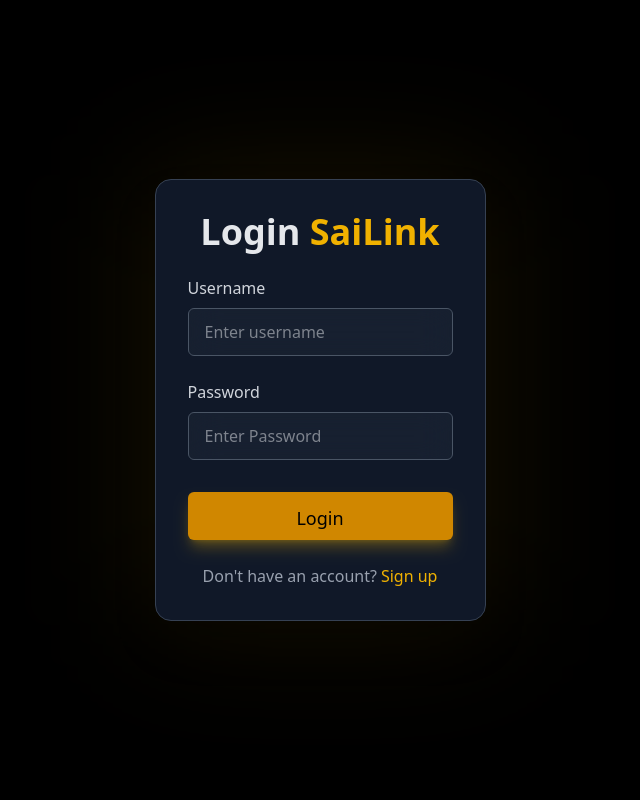
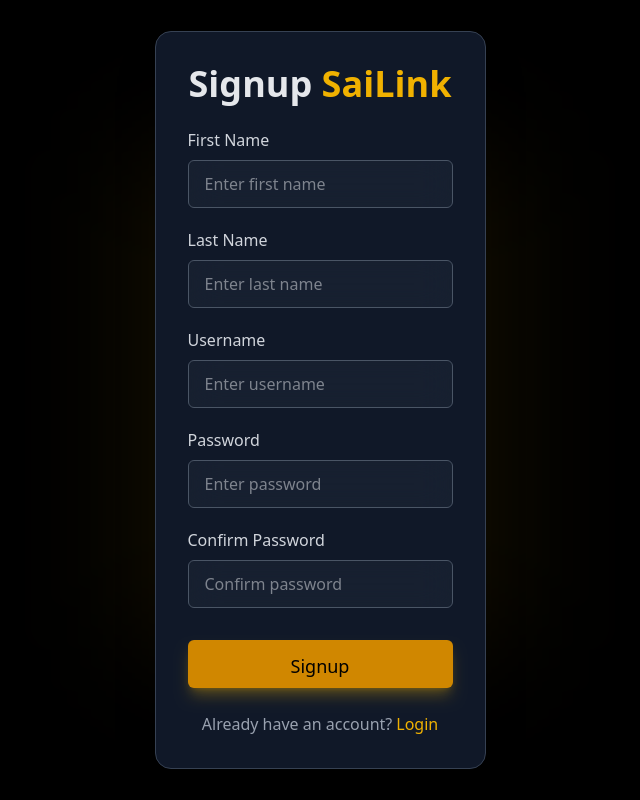
Before and after one commit to SaiPh3r/Chat-App-MERN, a React (Vite) app in the folder frontend/: page / in a window 1280 px wide. Shown: the whole page, without its empty margins (320-960 px from the left). Built offline with nearby package versions, Linux system fonts and the light colour scheme.

Commit message:
signup ui

```diff
--- a/frontend/src/App.jsx
+++ b/frontend/src/App.jsx
@@ -1,10 +1,11 @@
 import React from 'react'
 import Login from './pages/login/login'
+import Signup from './pages/signup/Signup'
 
 const App = () => {
   return (
     <div className='p-4 h-screen flex items-center justify-center '>
-      <Login/>
+      <Signup/>
 
     </div>
   )
--- a/frontend/src/pages/signup/Signup.jsx
+++ b/frontend/src/pages/signup/Signup.jsx
@@ -1,9 +1,100 @@
-import React from 'react'
+import React from 'react';
 
 const Signup = () => {
   return (
-    <div>Signup</div>
-  )
-}
+    <div className="flex justify-center items-center min-h-screen bg-black px-4">
+      {/* Background Glow Effect */}
+      <div className="absolute inset-0 flex justify-center items-center">
+        <div className="w-[350px] h-[500px] rounded-3xl bg-yellow-500/10 blur-3xl"></div>
+      </div>
 
-export default Signup
+      {/* Signup Card */}
+      <div className="relative w-full max-w-md p-8 rounded-2xl shadow-2xl bg-gray-900 border border-gray-700 transition-all duration-300 hover:shadow-yellow-500/20">
+        <h1 className="text-4xl font-bold text-center text-gray-200 mb-6">
+          Signup <span className="text-yellow-500">SaiLink</span>
+        </h1>
+
+        <form className="space-y-5">
+          {/* First Name */}
+          <div>
+            <label className="block text-gray-300 font-medium mb-2">
+              First Name
+            </label>
+            <input
+              type="text"
+              placeholder="Enter first name"
+              className="w-full h-12 px-4 bg-gray-800/50 text-gray-200 border border-gray-600 rounded-md focus:border-yellow-500 focus:ring-2 focus:ring-yellow-500 focus:outline-none transition-all duration-200 backdrop-blur-lg"
+            />
+          </div>
+
+          {/* Last Name */}
+          <div>
+            <label className="block text-gray-300 font-medium mb-2">
+              Last Name
+            </label>
+            <input
+              type="text"
+              placeholder="Enter last name"
+              className="w-full h-12 px-4 bg-gray-800/50 text-gray-200 border border-gray-600 rounded-md focus:border-yellow-500 focus:ring-2 focus:ring-yellow-500 focus:outline-none transition-all duration-200 backdrop-blur-lg"
+            />
+          </div>
+
+          {/* Username */}
+          <div>
+            <label className="block text-gray-300 font-medium mb-2">
+              Username
+            </label>
+            <input
+              type="text"
+              placeholder="Enter username"
+              className="w-full h-12 px-4 bg-gray-800/50 text-gray-200 border border-gray-600 rounded-md focus:border-yellow-500 focus:ring-2 focus:ring-yellow-500 focus:outline-none transition-all duration-200 backdrop-blur-lg"
+            />
+          </div>
+
+          {/* Password */}
+          <div>
+            <label className="block text-gray-300 font-medium mb-2">
+              Password
+            </label>
+            <input
+              type="password"
+              placeholder="Enter password"
+              className="w-full h-12 px-4 bg-gray-800/50 text-gray-200 border border-gray-600 rounded-md focus:border-yellow-500 focus:ring-2 focus:ring-yellow-500 focus:outline-none transition-all duration-200 backdrop-blur-lg"
+            />
+          </div>
+
+          {/* Confirm Password */}
+          <div>
+            <label className="block text-gray-300 font-medium mb-2">
+              Confirm Password
+            </label>
+            <input
+              type="password"
+              placeholder="Confirm password"
+              className="w-full h-12 px-4 bg-gray-800/50 text-gray-200 border border-gray-600 rounded-md focus:border-yellow-500 focus:ring-2 focus:ring-yellow-500 focus:outline-none transition-all duration-200 backdrop-blur-lg"
+            />
+          </div>
+
+          {/* Signup Button */}
+          <div className="mt-8">
+            <button className="w-full bg-yellow-600 hover:bg-yellow-700 text-black py-3 h-12 rounded-md font-medium text-lg transition-all duration-300 transform hover:scale-[1.02] shadow-lg shadow-yellow-500/30">
+              Signup
+            </button>
+          </div>
+
+          {/* Login Redirect */}
+          <div className="mt-6 text-center">
+            <p className="text-gray-400">
+              Already have an account?
+              <a href="#" className="text-yellow-500 hover:text-yellow-400 hover:underline font-medium transition-colors duration-200 ml-1">
+                Login
+              </a>
+            </p>
+          </div>
+        </form>
+      </div>
+    </div>
+  );
+};
+
+export default Signup;
```
